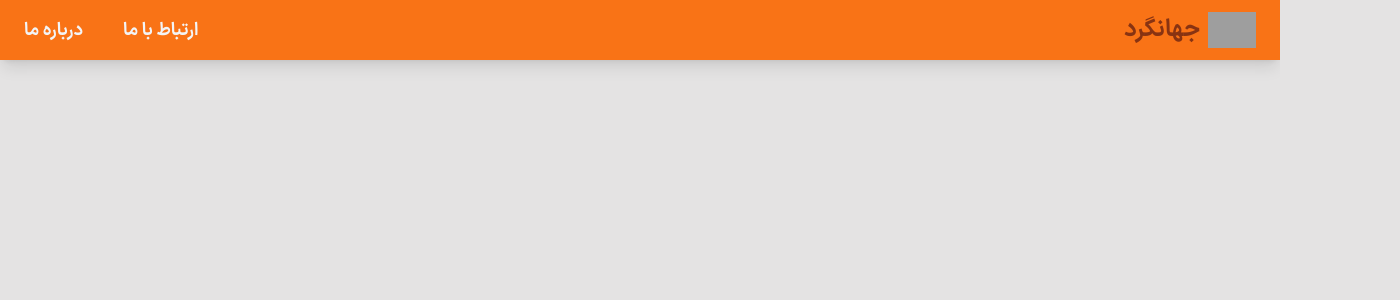
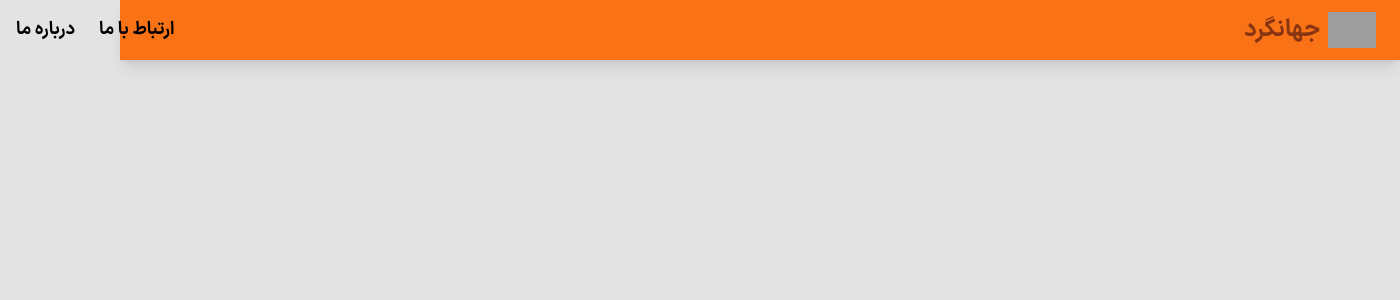
Before and after one commit to omid-bakeri/Jahangard, a React (Vite) app: page / in a window 1280 px wide. Shown: the top 300 px of the page, 1400 px wide, since content can reach past the window. Built offline with nearby package versions, Linux system fonts and the light colour scheme; grey boxes are pictures that could not be loaded.

Commit message:
file updated

```diff
--- a/src/App.jsx
+++ b/src/App.jsx
@@ -1,6 +1,7 @@
 import { BrowserRouter, Route, Routes } from "react-router-dom";
 import Home from "./Pages/Home";
 import ContactUs from "./Pages/ContectUs";
+import About from "./Pages/About";
 import PageNotFound from "./Pages/PageNotFound";
 import "./App.css";
 function App() {
@@ -11,6 +12,7 @@ function App() {
           <Route path="/" element={<Home />}></Route>
           <Route path="Contact" element={<ContactUs />}></Route>
           <Route path="*" element={<PageNotFound />}></Route>
+          <Route path="About" element={<About />}></Route>
         </Routes>
       </BrowserRouter>
     </>
--- a/src/Components/NavBar/Menu.jsx
+++ b/src/Components/NavBar/Menu.jsx
@@ -1,33 +1,22 @@
-import { Link } from "react-router-dom";
+import { NavLink } from "react-router-dom";
 function Menu() {
   return (
-    <ul className="flex gap-6">
-      <li
-        className=" px-2 py-1
-      rounded-sm hover:cursor-pointer
-      outline-none hover:duration-500"
-      >
-        <Link
-          to="Contact"
-          className="text-lg
-         hover:text-orange-800
-          hover:duration-500 text-gray-100"
+    <ul className="flex gap-6 items-center">
+      <li className="text-lg">
+        <NavLink
+          className="hover:text-orange-800 hover:duration-500"
+          to="/Contact"
         >
           ارتباط با ما
-        </Link>
+        </NavLink>
       </li>
-      <li
-        className=" px-2 py-1
-      rounded-sm hover:cursor-pointer
-      outline-none hover:duration-500  hover:text-orange-800"
-      >
-        <a
-          className="text-lg text-gray-100
-         hover:text-orange-800
-          hover:duration-500"
+      <li className="text-lg">
+        <NavLink
+          to="/About"
+          className="hover:text-orange-800 hover:duration-500"
         >
           درباره ما
-        </a>
+        </NavLink>
       </li>
     </ul>
   );
--- a/src/Components/NavBar/Navbar.jsx
+++ b/src/Components/NavBar/Navbar.jsx
@@ -3,14 +3,16 @@ import Menu from "./Menu";
 
 function Navbar() {
   return (
-    <div
-      className="px-4 shadow-lg w-full
-    py-2 bg-orange-500
+    <div className="w-full shadow-lg bg-orange-500">
+      <div
+        className="px-4
+    py-2
      flex justify-between
-      items-center"
-    >
-      <Logo />
-      <Menu />
+      items-center w-[1400px] mx-auto"
+      >
+        <Logo />
+        <Menu />
+      </div>
     </div>
   );
 }
--- /dev/null
+++ b/src/Pages/About.jsx
@@ -0,0 +1,11 @@
+import Navbar from "../Components/NavBar/Navbar";
+
+function About() {
+  return (
+    <>
+      <Navbar /> <div className="text-black text-center">درباره ما</div>
+    </>
+  );
+}
+
+export default About;
```
